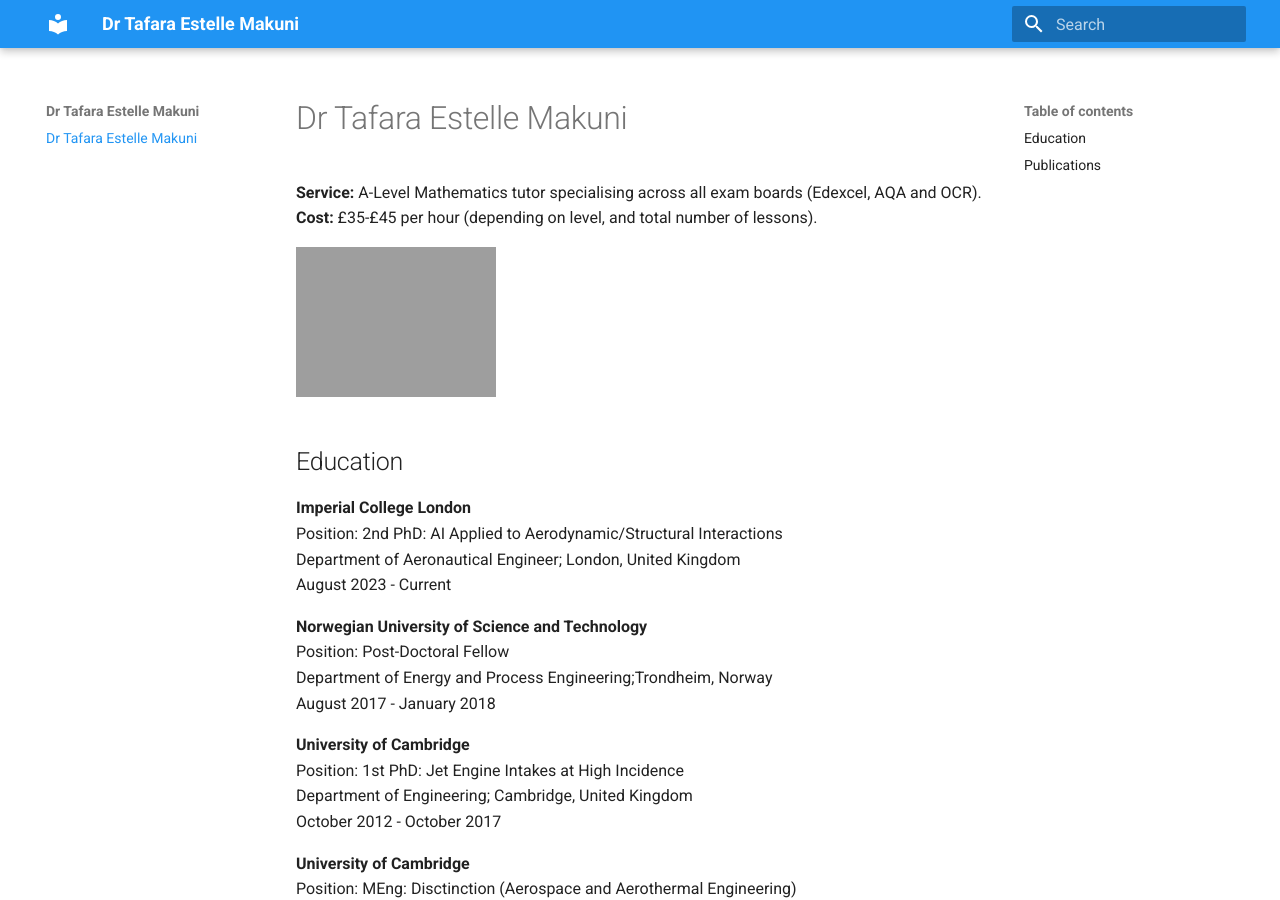
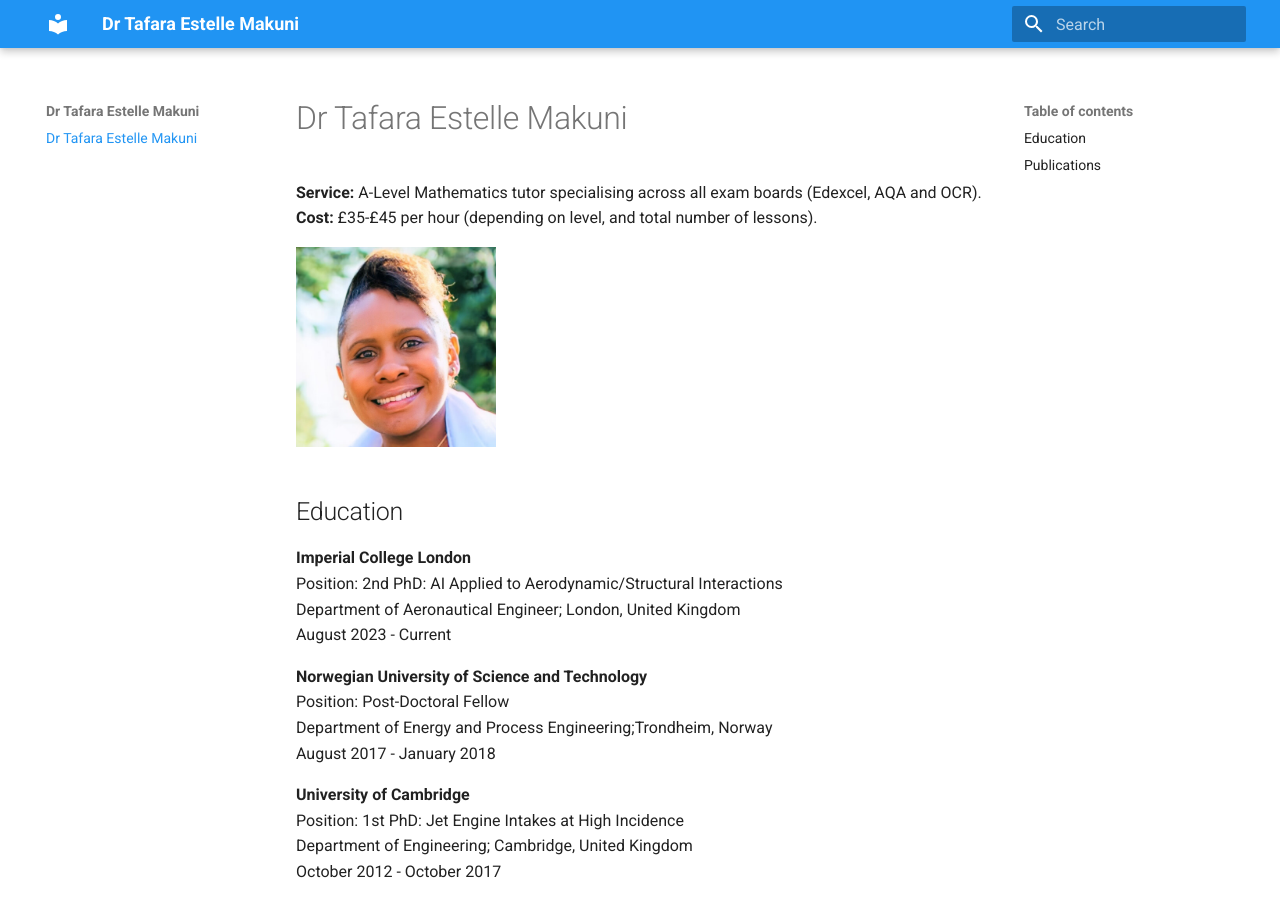
Before and after one commit to tafaramakuni/G5mathstutor, an MkDocs documentation site: the page built from docs/index.md, in a window 1280 px wide and 900 px high. Built offline with MkDocs 1.6.1 and Material for MkDocs 9.7.7, drawn with Linux system fonts in a browser that asks for light colours.

Commit message:
Change image source to relative path
Updated image source to a relative path and removed unnecessary line breaks.

```diff
--- a/docs/index.md
+++ b/docs/index.md
@@ -3,9 +3,7 @@
 **Service:** A-Level Mathematics tutor specialising across all exam boards (Edexcel, AQA and OCR). <br>
 **Cost:** £35-£45 per hour (depending on level, and total number of lessons).
 
-<img width="200" height="200" alt="image" src="(https://github.com/tafaramakuni/docs/assets/Tafara-Makuni-v02.png)" />
-
-
+<img src="./assets/Tafara-Makuni-v02.png" alt="Tafara Makuni" width="200" height="200">
 
 ## Education
 **Imperial College London** <br>
```
